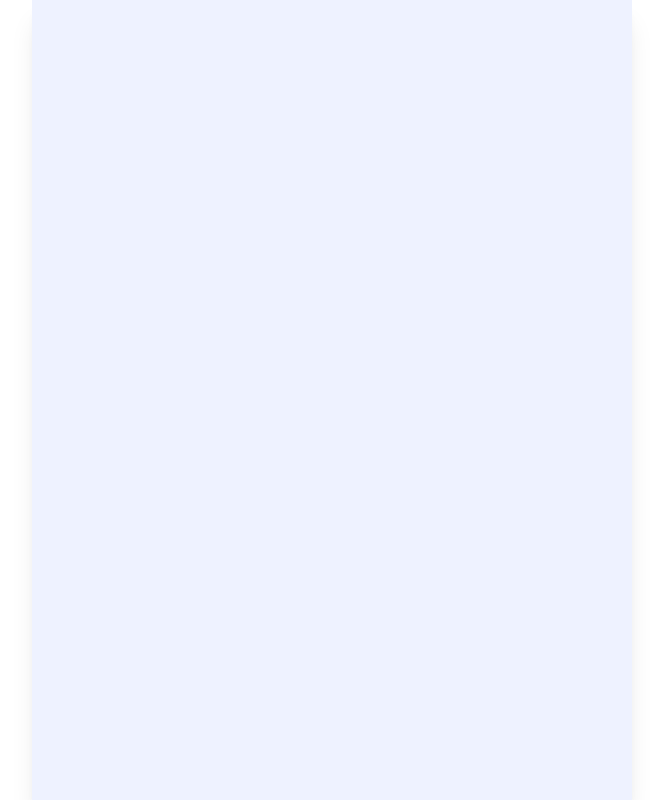
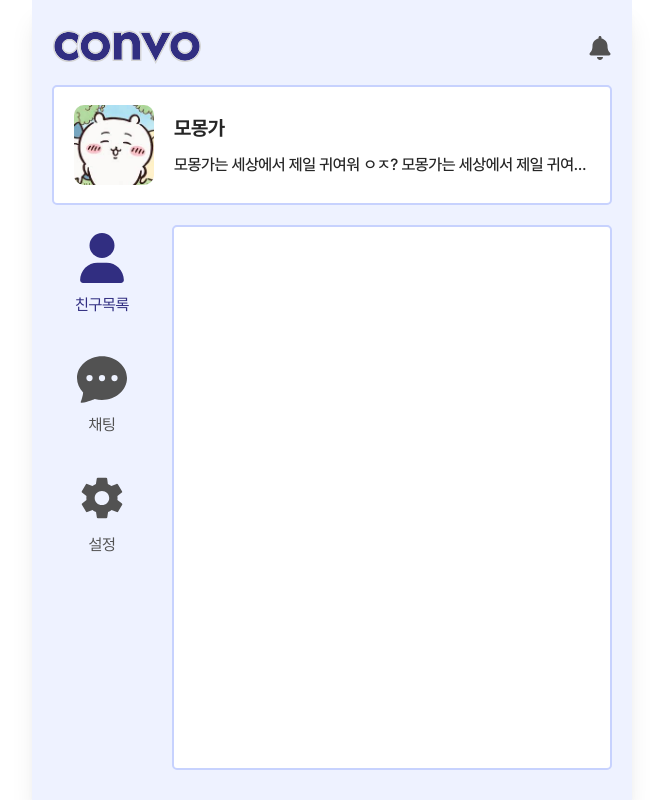
Before and after one commit to convo-project/client, a React (Vite) app: page /main in a window 1280 px wide. Before the commit this address had no page. Shown: the whole page, without its empty margins (308-971 px from the left). Built offline with nearby package versions, Linux system fonts and the light colour scheme.

Commit message:
Feat: Menu 컴포넌트 UI 구현

```diff
--- a/src/App.tsx
+++ b/src/App.tsx
@@ -3,6 +3,7 @@ import Layout from "./components/common/Layout";
 import { BrowserRouter, Route, Routes } from "react-router-dom";
 import LoginPage from "./pages/auth/Login";
 import RegisterPage from "./pages/auth/Register";
+import MainPage from "./pages/Main";
 
 function App() {
   return (
@@ -11,6 +12,7 @@ function App() {
         <Routes>
           <Route path="/" element={<LoginPage />} />
           <Route path="/register" element={<RegisterPage />} />
+          <Route path="/main" element={<MainPage />} />
         </Routes>
       </Layout>
     </BrowserRouter>
--- /dev/null
+++ b/src/components/main/Menu.tsx
@@ -0,0 +1,22 @@
+import { MENU_ITEMS } from "../../constants/menu";
+import { TMenuProps } from "../../types/menu";
+
+const Menu = ({ selectedMenu, handleMenuClick }: TMenuProps) => {
+  return (
+    <aside className="flex flex-col sticky top-0 w-[100px] h-full gap-[20px]">
+      {MENU_ITEMS.map(({ id, icon: Icon, name }) => (
+        <div
+          key={id}
+          className="flex flex-col gap-[10px] justify-center items-center w-full h-[100px] cursor-pointer"
+          onClick={() => handleMenuClick(id)}>
+          <Icon
+            className={`${selectedMenu === id ? "text-indigo-900" : "text-neutral-600"} w-[50px] h-[50px] hover:opacity-80`}
+          />
+          <span className={`${selectedMenu === id ? "text-indigo-900" : "text-neutral-600"}`}>{name}</span>
+        </div>
+      ))}
+    </aside>
+  );
+};
+
+export default Menu;
--- /dev/null
+++ b/src/constants/menu.ts
@@ -0,0 +1,22 @@
+import { FaUser } from "react-icons/fa6";
+import { BsChatDotsFill } from "react-icons/bs";
+import { IoMdSettings } from "react-icons/io";
+import { MenuId } from "../types/menu";
+
+export const MENU_ITEMS = [
+  {
+    id: "user" as MenuId,
+    icon: FaUser,
+    name: "친구목록",
+  },
+  {
+    id: "chat" as MenuId,
+    icon: BsChatDotsFill,
+    name: "채팅",
+  },
+  {
+    id: "settings" as MenuId,
+    icon: IoMdSettings,
+    name: "설정",
+  },
+];
--- /dev/null
+++ b/src/pages/Main.tsx
@@ -0,0 +1,24 @@
+import { useState } from "react";
+import Header from "../components/main/Header";
+import Menu from "../components/main/Menu";
+import Profile from "../components/main/Profile";
+import { MenuId } from "../types/menu";
+
+export default function MainPage() {
+  const [selectedMenu, setSelectedMenu] = useState<MenuId>("user");
+
+  const handleMenuClick = (id: MenuId) => {
+    setSelectedMenu(id);
+  };
+
+  return (
+    <div className="flex flex-col gap-[20px] w-full py-[30px] px-[20px] overflow-hidden">
+      <Header />
+      <Profile />
+      <section className="flex gap-[20px] w-full h-full">
+        <Menu selectedMenu={selectedMenu} handleMenuClick={handleMenuClick} />
+        <div className="w-full h-full flex flex-col flex-1 rounded-[5px] rounded-b-[5px] border-2 border-indigo-200 bg-white overflow-y-scroll scrollbar-hide"></div>
+      </section>
+    </div>
+  );
+}
--- /dev/null
+++ b/src/types/menu.ts
@@ -0,0 +1,3 @@
+export type MenuId = "user" | "chat" | "settings";
+
+export type TMenuProps = { selectedMenu: string; handleMenuClick: (id: MenuId) => void };
```
